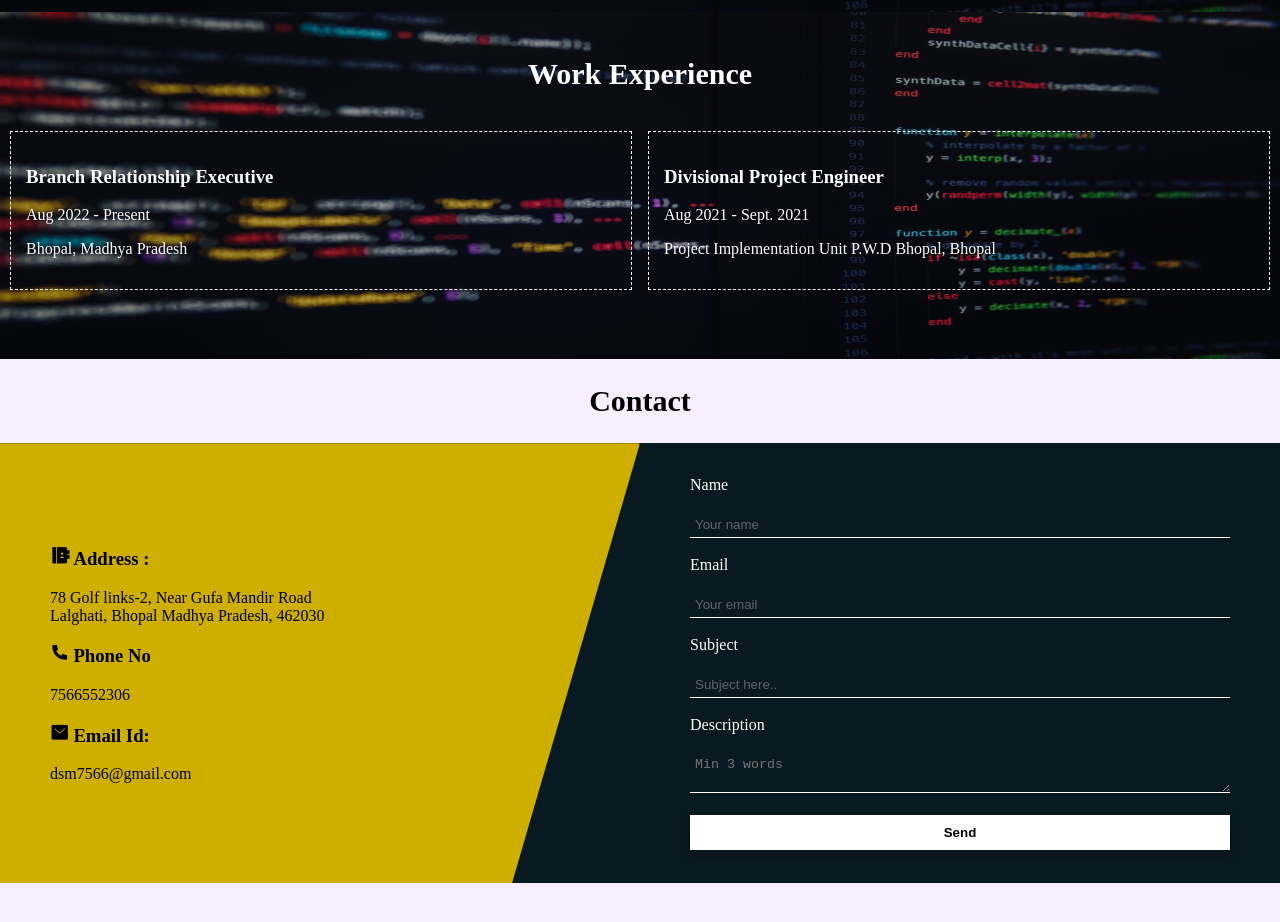
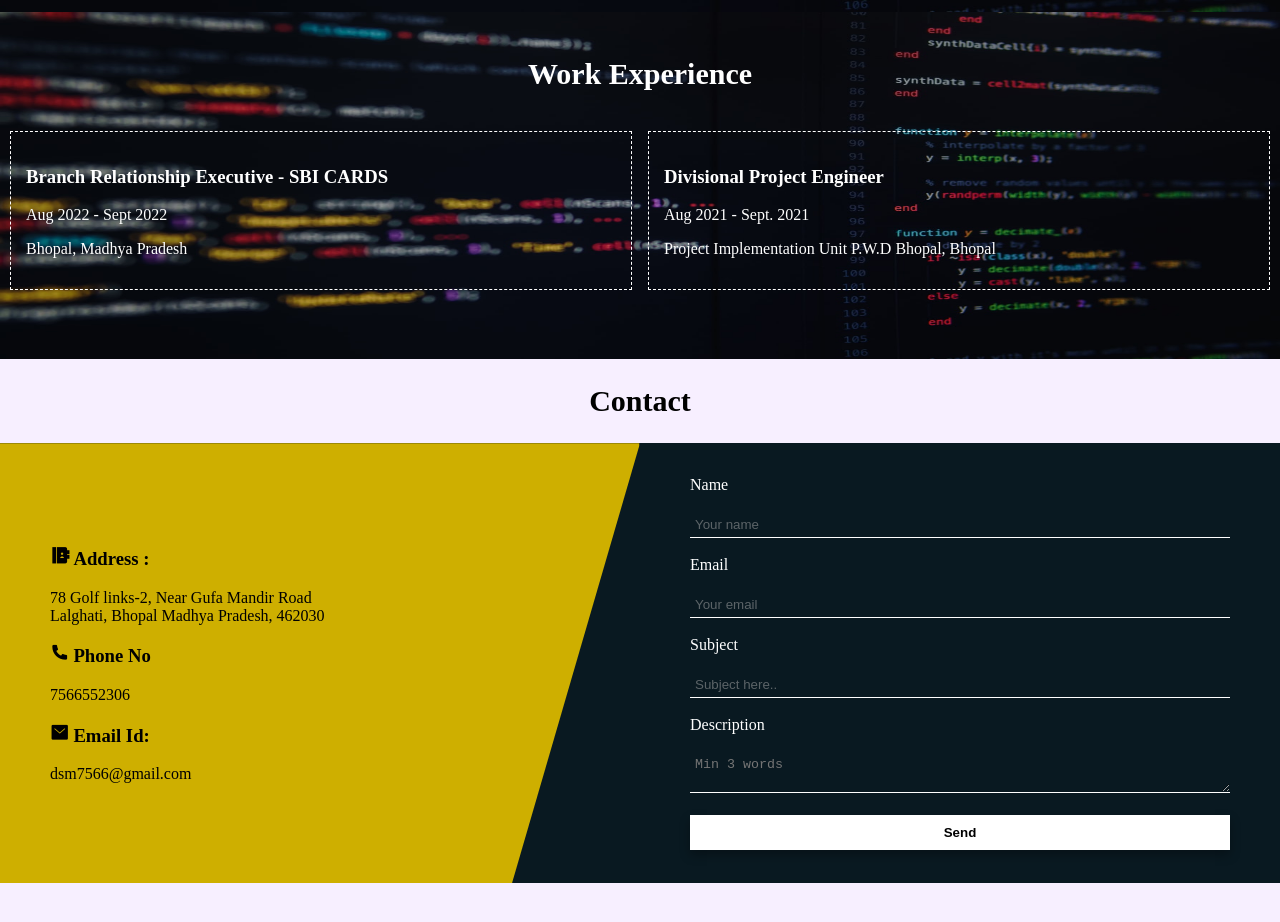
Before and after one commit to DivyaSinghMalviya/Portfolio, a plain HTML site: page index.html in a window 1280 px wide. Shown: the part 1913-2835 px from the top of the page. Drawn offline with nearby package versions, Linux system fonts and the light colour scheme.

Commit message:
Update index.html

```diff
--- a/index.html
+++ b/index.html
@@ -95,8 +95,8 @@
 		<h2 style="text-align: center;">Work Experience</h2>
 		<ul>
 			<li>
-				<h3>Branch Relationship Executive</h3>
-				<p>Aug 2022 - Present</p>
+				<h3>Branch Relationship Executive - SBI CARDS</h3>
+				<p>Aug 2022 - Sept 2022</p>
 				<p>Bhopal, Madhya Pradesh
 				</p>
 			</li>
```
